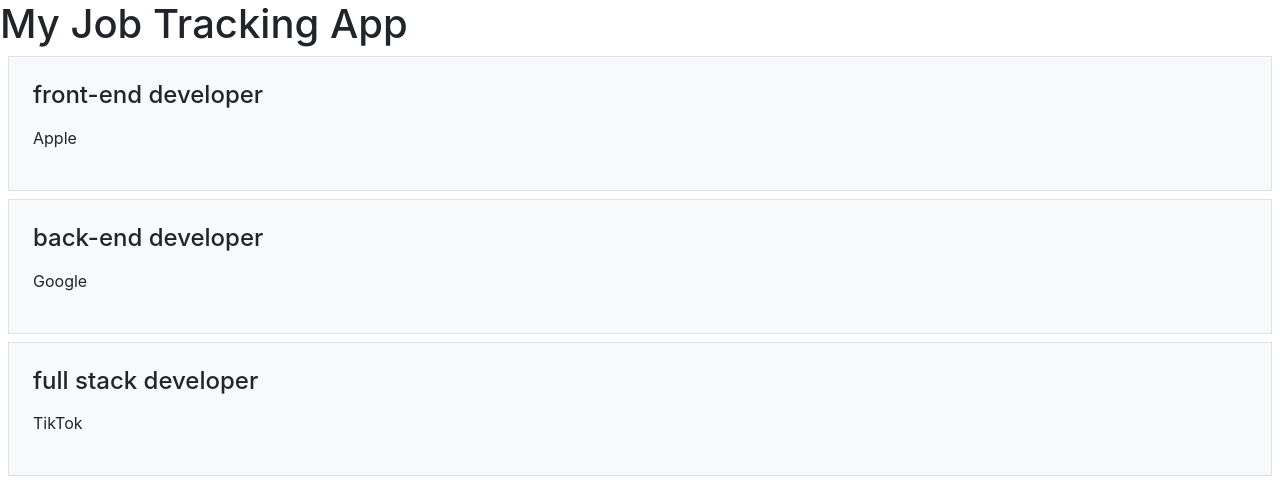
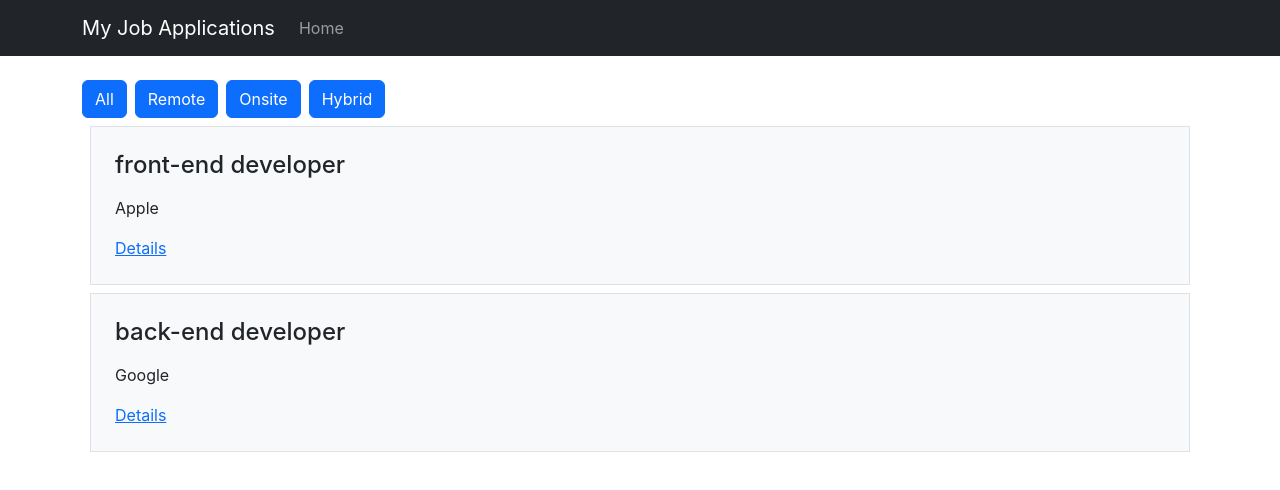
Before and after one commit to priscillayouziqian/job-application-tracker, a React (Create React App) app: page / in a window 1280 px wide. Shown: the top 490 px of the page. Built offline with nearby package versions, Linux system fonts and the light colour scheme.

Commit message:
pages, filtering of jobs, nav bar

```diff
--- a/package.json
+++ b/package.json
@@ -8,7 +8,9 @@
     "@testing-library/user-event": "^13.5.0",
     "bootstrap": "^5.3.3",
     "react": "^18.3.1",
+    "react-bootstrap": "^2.10.5",
     "react-dom": "^18.3.1",
+    "react-router-dom": "^6.28.0",
     "react-scripts": "5.0.1",
     "web-vitals": "^2.1.4"
   },
--- a/src/App.js
+++ b/src/App.js
@@ -1,31 +1,32 @@
-import JobCard from './JobCard';
+import { useState } from 'react';
+import HomePage from './components/HomePage';
+import { TEST_JOBS } from './TEST_JOBS';
+import { Link, Route, Routes } from 'react-router-dom';
+import JobPage from './components/JobPage';
+import { Container, Navbar, Nav } from 'react-bootstrap';
 
-const jobList = [
-  {
-    id: 0,
-    name: "front-end developer",
-    company: "Apple",
-    status: null
-  },
-  {
-    id: 1,
-    name: "back-end developer",
-    company: "Google",
-    status: null
-  },
-  {
-    id: 2,
-    name: "full stack developer",
-    company: "TikTok",
-    status: null
-  }
-]
+
 
 function App() {
+  const [jobsList, setJobsList] = useState( TEST_JOBS )
+
   return (
     <div>
-      <h1>My Job Tracking App</h1>
-      {jobList.map(j => <JobCard job={j} />)}
+      <Navbar bg="dark" data-bs-theme="dark">
+        <Container>
+          <Navbar.Brand as={Link} to='/'>My Job Applications</Navbar.Brand>
+          <Nav className="me-auto">
+            <Nav.Link as={Link} to='/' >Home</Nav.Link>
+          </Nav>
+        </Container>
+      </Navbar>
+
+      <Container className='mt-4'>
+        <Routes>
+            <Route path='/' element={ <HomePage jobsList={jobsList} /> } />
+            <Route path='/jobs/:jobId' element={ <JobPage jobsList={jobsList} /> } />
+        </Routes>
+      </Container>
     </div>
   );
 }
--- a/src/JobCard.js
+++ /dev/null
@@ -1,12 +0,0 @@
-
-const JobCard = (props) => {
-    return (
-        <div className="bg-light border p-4 m-2">
-            <h4>{props.job.name}</h4>
-            <p>{props.job.status}</p>
-            <p>{props.job.company}</p>
-          </div>
-    )
-};
-
-export default JobCard;
--- /dev/null
+++ b/src/TEST_JOBS.js
@@ -0,0 +1,30 @@
+export const TEST_JOBS = [
+    {
+      id: 0,
+      name: "front-end developer",
+      mode: "remote",
+      company: "Apple",
+      status: null
+    },
+    {
+      id: 1,
+      name: "back-end developer",
+      mode: "remote",
+      company: "Google",
+      status: null
+    },
+    {
+      id: 2,
+      name: "full stack developer",
+      mode: "onsite",
+      company: "TikTok",
+      status: null
+    },
+    {
+      id: 3,
+      name: "full stack developer",
+      mode: "hybrid",
+      company: "Meta",
+      status: null
+    }
+  ]
--- /dev/null
+++ b/src/components/HomePage.js
@@ -0,0 +1,29 @@
+import { useState } from "react";
+import JobCard from "./JobCard";
+
+
+const HomePage = ({jobsList}) => {
+    const [modeFilter, setModeFilter] = useState("remote");
+
+    let filterJobs;
+
+    if (modeFilter === "All") {
+      filterJobs = jobsList;
+    } else {
+      filterJobs = jobsList.filter((job) => job.mode === modeFilter);
+    }
+
+  return (
+    <div>
+        <div>
+        <button className='btn btn-primary me-2' onClick={() => setModeFilter("All")}>All</button>
+        <button className='btn btn-primary me-2' onClick={() => setModeFilter("remote")}>Remote</button>
+        <button className='btn btn-primary me-2' onClick={() => setModeFilter("onsite")}>Onsite</button>
+        <button className='btn btn-primary' onClick={() => setModeFilter("hybrid")}>Hybrid</button>
+      </div>
+        {filterJobs.map(j => <JobCard job={j} />)}
+    </div>
+  )
+}
+
+export default HomePage
--- /dev/null
+++ b/src/components/JobCard.js
@@ -0,0 +1,14 @@
+import { Link } from "react-router-dom";
+
+const JobCard = ({job}) => {
+    return (
+        <div className="bg-light border p-4 m-2">
+            <h4>{job.name}</h4>
+            <p>{job.status}</p>
+            <p>{job.company}</p>
+            <Link to={"/jobs/" + job.id}>Details</Link>
+          </div>
+    )
+};
+
+export default JobCard;
--- /dev/null
+++ b/src/components/JobPage.js
@@ -0,0 +1,24 @@
+import { useParams } from "react-router-dom"
+
+
+const JobPage = ({jobsList}) => {
+    // const jobId = 2; //just set it hard code to test
+    let { jobId } = useParams()
+    jobId = parseInt(jobId)
+
+    const job = jobsList.find(g => g.id === jobId)
+
+    //if job not found, (param more than job.lenth, or enter invalid letters)
+    if(!job){
+        return <h2>Job Not Found</h2>
+    }
+
+  return (
+    <div>
+        <h3>{job.name}</h3>
+        <p>{job.mode}</p>
+    </div>
+  )
+}
+
+export default JobPage
--- /dev/null
+++ b/src/components/RandomPage.js
@@ -0,0 +1,4 @@
+const RandomPage = () => {
+
+}
+export default RandomPage;
--- a/src/index.js
+++ b/src/index.js
@@ -4,11 +4,14 @@
 import './index.css';
 import App from './App';
 import reportWebVitals from './reportWebVitals';
+import { BrowserRouter } from 'react-router-dom';
 
 const root = ReactDOM.createRoot(document.getElementById('root'));
 root.render(
   <React.StrictMode>
-    <App />
+    <BrowserRouter>
+      <App />
+    </BrowserRouter>
   </React.StrictMode>
 );
 
```
Also changed, not shown: 1 other file (tests, documents, lock files or other folders).
